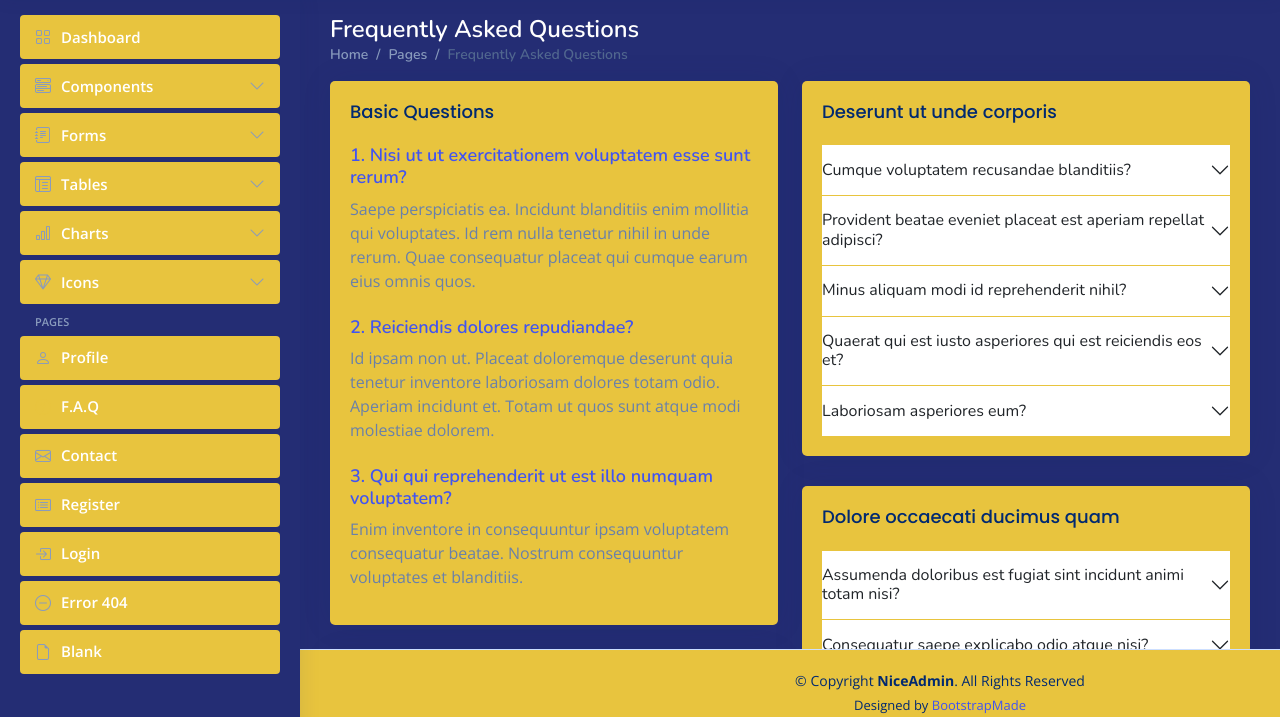
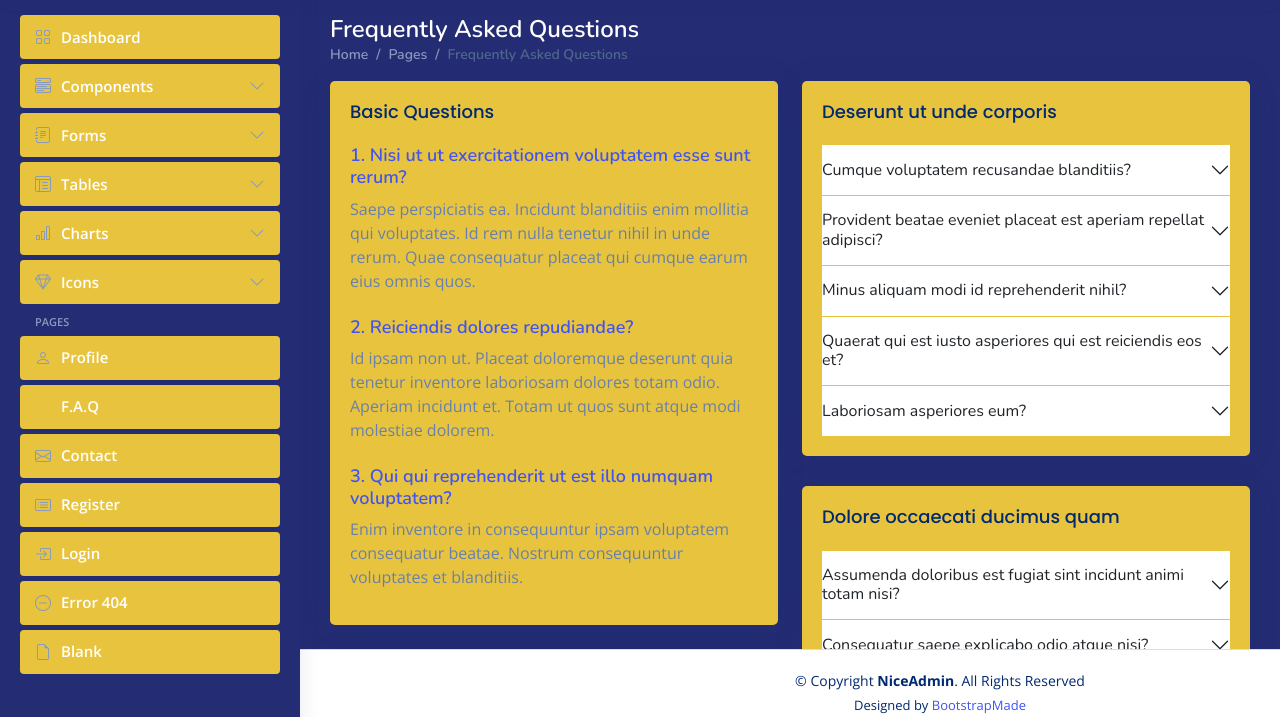
Before and after one commit to annasanya/Website_Sistem_Rencana_Kerja, a website with bundled scripts: page halaman/pages-faq.html in a window 1280 px wide. Shown: the part 65-782 px from the top of the page. Built offline with nearby package versions, Linux system fonts and the light colour scheme; files whose address does not match are found by name.

Commit message:
Update style.css

```diff
--- a/assets/css/style.css
+++ b/assets/css/style.css
@@ -1250,7 +1250,7 @@ h6 {
   font-size: 14px;
   transition: all 0.3s;
   border-top: 1px solid #cddfff;
-  background: #E8C43E;
+  background: #ffffff;
   position: fixed;
   bottom: 0;
   width: 100%; /* menambahkan agar lebar footer tetap 100% */
```
